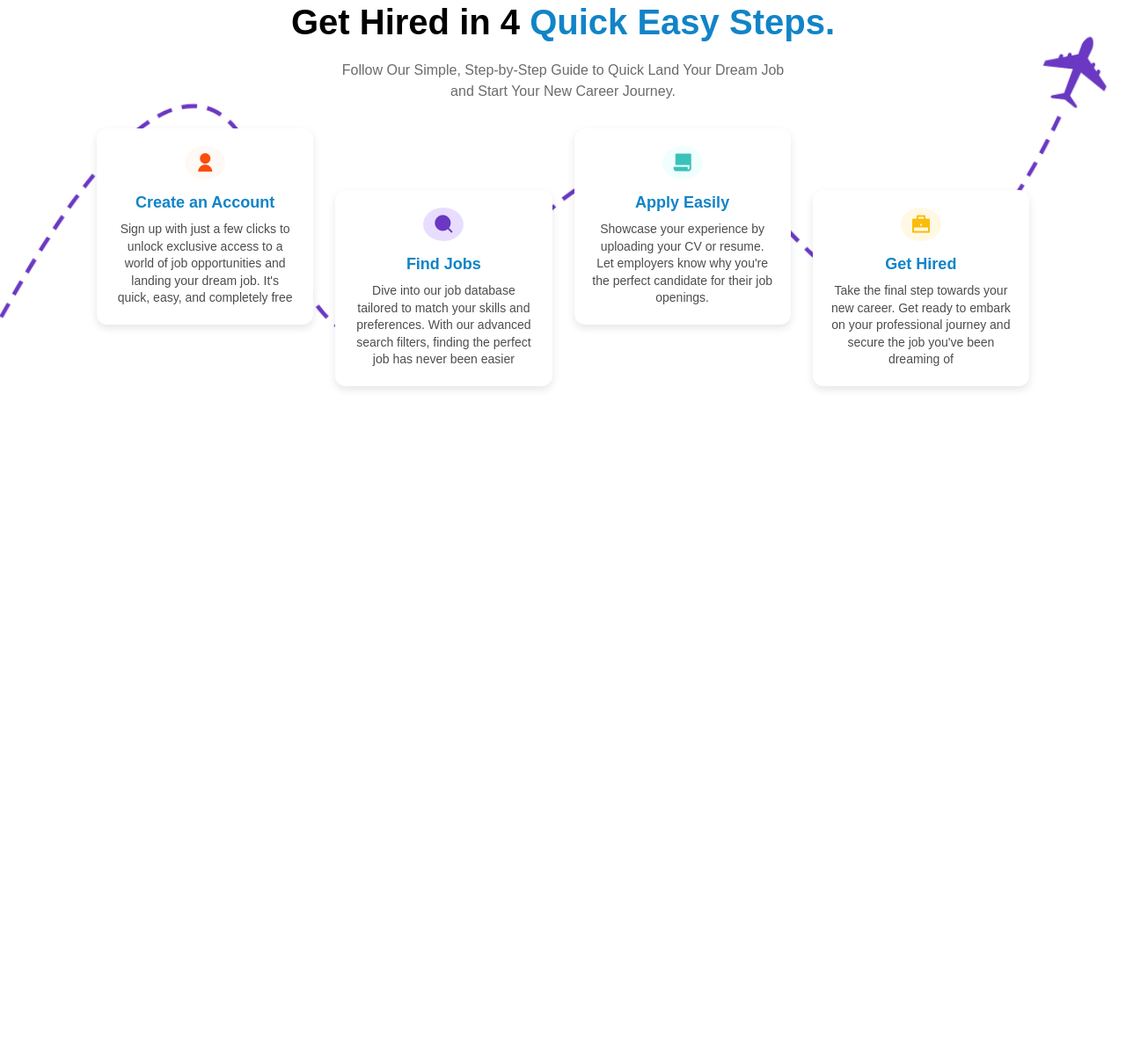
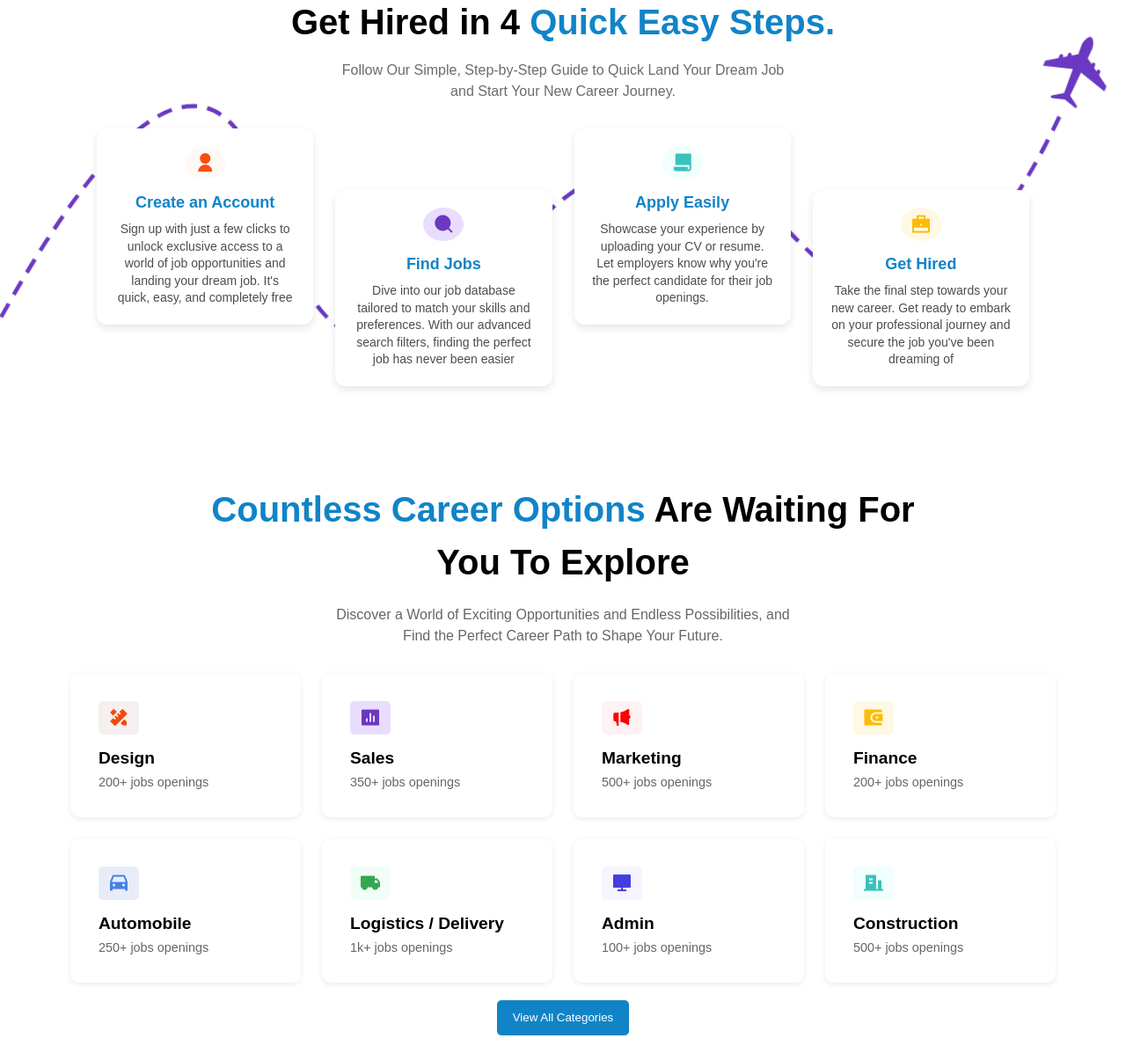
Before and after one commit to Dev-Baskar/QuickHire---Recruitment-System-, a plain HTML site: page index.html in a window 1280 px wide. Shown: the part 857-2054 px from the top of the page at 88% size. Before the commit the page ends 1366 px from the top, so only its background shows below. Drawn offline with nearby package versions, Linux system fonts and the light colour scheme; a web font is replaced by a local one.

Commit message:
feat! : added more content

```diff
--- a/index.html
+++ b/index.html
@@ -31,7 +31,7 @@
         <div class="hero-section">
             <h1>Search, Apply & <br>Land Your <span>Dream Job.</span></h1>
             <p>Your future starts here. Discover countless opportunities, take action by applying to jobs that match your skills and aspirations, and transform your career.</p>
-            <button type="submit">Explore New Opening's <span>&#8599</span></button>
+            <button class="btn" type="submit">Explore New Opening's <span>&#8599</span></button>
         </div>
 
         <div class="floating-logo logo1"><img src="./src/company-logos/Accenture-Logo.png" alt="Company 1"></div>
@@ -71,6 +71,59 @@
     </div>
         </div>
     </section>
+    <section>
+        <div class="categories">
+            <div class="categories-container">
+                <h1><span>Countless Career Options</span> Are Waiting For<br>You To Explore</h1><br>
+                <p>Discover a World of Exciting Opportunities and Endless Possibilities, and <br>Find the Perfect Career Path to Shape Your Future.</p>
+            </div>
+             <div class="explore__grid">
+        <div class="explore__card">
+          <span><i class="ri-pencil-ruler-2-fill"></i></span>
+          <h4>Design</h4>
+          <p>200+ jobs openings</p>
+        </div>
+        <div class="explore__card">
+          <span><i class="ri-bar-chart-box-fill"></i></span>
+          <h4>Sales</h4>
+          <p>350+ jobs openings</p>
+        </div>
+        <div class="explore__card">
+          <span><i class="ri-megaphone-fill"></i></span>
+          <h4>Marketing</h4>
+          <p>500+ jobs openings</p>
+        </div>
+        <div class="explore__card">
+          <span><i class="ri-wallet-3-fill"></i></span>
+          <h4>Finance</h4>
+          <p>200+ jobs openings</p>
+        </div>
+        <div class="explore__card">
+          <span><i class="ri-car-fill"></i></span>
+          <h4>Automobile</h4>
+          <p>250+ jobs openings</p>
+        </div>
+        <div class="explore__card">
+          <span><i class="ri-truck-fill"></i></span>
+          <h4>Logistics / Delivery</h4>
+          <p>1k+ jobs openings</p>
+        </div>
+        <div class="explore__card">
+          <span><i class="ri-computer-fill"></i></span>
+          <h4>Admin</h4>
+          <p>100+ jobs openings</p>
+        </div>
+        <div class="explore__card">
+          <span><i class="ri-building-fill"></i></span>
+          <h4>Construction</h4>
+          <p>500+ jobs openings</p>
+        </div>
+      </div>
+      <div class="explore__btn">
+        <button class="btn">View All Categories</button>
+      </div>
+        </div>
+    </section>
     <script src="https://unpkg.com/scrollreveal"></script>
     <script src="https://cdn.jsdelivr.net/npm/swiper@11/swiper-bundle.min.js"></script>
     <script src="script.js"></script>
--- a/style.css
+++ b/style.css
@@ -135,25 +135,33 @@ nav {
     font-family: 'Product Sans Medium', sans-serif;
 }
 
-.hero-container button{
+.hero-container button {
     position: absolute;
     margin-top: 280px;
     height: 50px;
     width: 200px;
     background-color: #1184c7;
+    border: 2px solid transparent;
     text-align: center;
     color: white;
-    border: none;
     border-radius: 5px;
     font-family: 'Poppins', sans-serif;
-    transition:  all 0.3s ease-in;
     cursor: pointer;
+
+    /* Smooth animation for all properties you change */
+    transition: background-color 0.4s ease,
+                color 0.4s ease,
+                border-color 0.4s ease,
+                transform 0.3s ease,
+                box-shadow 0.3s ease;
 }
 
-.hero-container button:hover{
-    background-color: whitesmoke;
+.hero-section button:hover {
+    background-color: white;
     color: #1184c7;
-    border: 2px solid #1184c7;
+    border-color: #1184c7;
+    transform: translateY(-3px);
+    box-shadow: 0 6px 12px rgba(0, 0, 0, 0.15);
 }
 
 .hero-container button span{
@@ -333,3 +341,136 @@ nav {
 .card:hover {
     box-shadow: 0 6px 15px rgba(0,0,0,0.15);
 }
+
+.categories-container{
+    text-align: center;
+    margin: 150px 0 30px 0;
+}
+
+.categories-container h1{
+    font-size: 40px;
+    line-height: 1.5;
+}
+
+.categories-container h1 span{
+   color: #1184c7;
+}
+
+.categories-container p{
+    line-height: 1.5;
+    opacity: 60%;
+}
+
+.explore__grid {
+  display: grid;
+  grid-template-columns: repeat(4, minmax(200px, 1fr));
+  margin: 0px 80px ;
+  gap: 1.5rem;
+}
+
+.explore__card {
+  background: #fff;
+  padding: 2rem;
+  border-radius: 10px;
+  text-align:start;
+  box-shadow: 0 2px 6px rgba(0,0,0,0.08);
+  transition: transform 0.3s ease, box-shadow 0.3s ease;
+  cursor: pointer;
+}
+
+.explore__card span {
+  display: inline-block;
+  margin-bottom: 1rem;
+  padding: 5px 11px;
+  font-size: 1.5rem;
+  border-radius: 5px;
+  transition: 0.3s;
+}
+
+/* .explore__card span {
+  font-size: 2rem;
+  display: inline-block;
+  margin-bottom: 1rem;
+  color: var(--primary-color, #6c63ff);
+} */
+
+.explore__card h4 {
+  font-size: 1.2rem;
+  font-weight: 600;
+  margin-bottom: 0.5rem;
+}
+
+.explore__card p {
+  font-size: 0.9rem;
+  color: #666;
+}
+
+.explore__card:hover {
+  transform: translateY(-5px); /* Slight lift */
+  box-shadow: 0 6px 15px rgba(0,0,0,0.15);
+}
+
+.explore__card:nth-child(1) span {
+  color: #f04a0c;
+  background-color: #f6efef;
+}
+
+.explore__card:nth-child(2) span {
+  color: #6a38c2;
+  background-color: #e9ddff;
+}
+
+.explore__card:nth-child(3) span {
+  color: #ff0101;
+  background-color: #fff2f2;
+}
+
+.explore__card:nth-child(4) span {
+  color: #fbbc09;
+  background-color: #fff8e3;
+}
+
+.explore__card:nth-child(5) span {
+  color: #4680e7;
+  background-color: #e7edf8;
+}
+
+.explore__card:nth-child(6) span {
+  color: #34a753;
+  background-color: #f1fef5;
+}
+
+.explore__card:nth-child(7) span {
+  color: #443ee0;
+  background-color: #f6f5ff;
+}
+
+.explore__card:nth-child(8) span {
+  color: #3ac2ba;
+  background-color: #f0fffe;
+}
+.explore__btn{
+    margin: 20px auto ;
+    display: flex;
+    justify-content: center;
+}
+
+.btn{
+    text-align: center;
+    background-color: #1184c7;
+    width: 150px;
+    height: 40px;
+    border-radius: 5px;
+    color: white;
+    border: none;
+    cursor: pointer;
+    transition: all 0.4s ease;
+}
+
+.btn:hover {
+    background-color: white;
+    color: #1184c7;
+    border: 2px solid #1184c7;
+    transform: translateY(-3px); /* Slight lift */
+    box-shadow: 0 6px 12px rgba(0, 0, 0, 0.1);
+}
```
